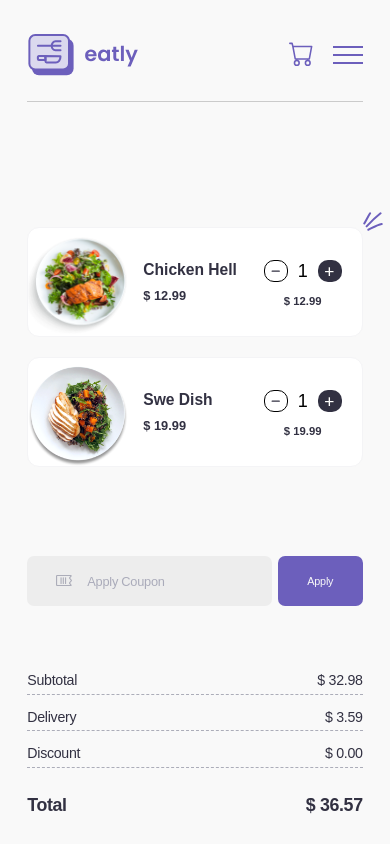
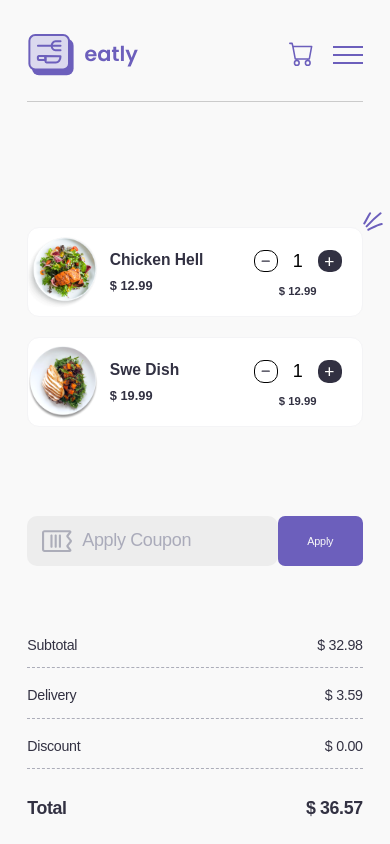
Before and after one commit to olymuzyka-intensive/eatly-react, a React (Vite) app: page /cart in a window 390 px wide. Shown: the top 844 px of the page. Built offline with nearby package versions, Linux system fonts and the light colour scheme.

Commit message:
fix problems

```diff
--- a/src/css/media.css
+++ b/src/css/media.css
@@ -303,6 +303,12 @@
     font-size: 12.09px;
     line-height: 17.8px;
   }
+  .footer__socials {
+    gap: 38px;
+  }
+  .footer__icon svg {
+    height: 15.23px;
+  }
   .promo__title {
     font-size: 53.5px;
   }
@@ -447,7 +453,7 @@
     font-size: 53.33px;
     line-height: 80px;
   }
-  .supersale__slider_weekend {
+  .supersale__slider_promo {
     font-size: 62.16px;
     top: 55px;
     letter-spacing: -0.2rem;
@@ -557,6 +563,11 @@
   .shopping__row {
     width: 492px;
   }
+  .shopping__cards_decor-1 {
+    width: 29.16px;
+    top: -30px;
+    right: -35px;
+  }
   .shopping__cards_decor-2 {
     right: -90px;
     width: 85px;
@@ -566,7 +577,8 @@
     width: 85px;
   }
   .shopping__item {
-    width: 485px;
+    padding: 17.35px 0;
+    background-size: 70.2px;
   }
   .shopping__item_subtitle {
     font-size: 15.6px;
@@ -585,42 +597,87 @@
     height: 22.5px;
     background-size: 8.5px;
   }
+  .shopping__item_info:nth-child(1) {
+    background-size: 70.2px 72.75px;
+    background-position-y: center;
+  }
+  .shopping__item_info:nth-child(2) {
+    background-size: 70.2px 72.75px;
+    background-position-y: center;
+  }
+  .shopping__item_info-1 {
+    padding-left: 81.54px;
+  }
+  .shopping__item_info-2 {
+    padding-right: 20px;
+  }
   .shopping__item_info-1, .shopping__item_info-2 {
     gap: 6px;
   }
-  .shopping__item_counter input {
+  .shopping__item_info_counter input {
     width: 30px;
   }
-  .shopping__form {
+  .shopping__item__form {
     gap: 5.69px;
   }
-  .shopping__form input {
+  .shopping__item__form input {
     border-radius: 7.09px;
     width: 384.71px;
     background-size: 15.5px 21.3px;
     padding: 17.7px 0 17.4px 60px;
   }
-  .shopping__form input::-moz-placeholder {
+  .shopping__item__form input::-moz-placeholder {
     font-size: 12.8px;
     line-height: 15px;
   }
-  .shopping__form input::placeholder {
+  .shopping__item__form input::placeholder {
     font-size: 12.8px;
     line-height: 15px;
   }
-  .shopping__price_sub {
+  .shopping__item__price_sub {
     font-size: 14.2px;
     line-height: 17px;
     letter-spacing: -0.02em;
   }
-  .shopping__price_total {
+  .shopping__item__price_total {
     font-size: 17.8px;
     line-height: 17px;
     letter-spacing: -0.02em;
   }
-  .shopping__pay_item:not(:last-child) {
+  .shopping__item__pay_item:not(:last-child) {
     padding-top: 11px;
     padding-bottom: 4.8px;
+  }
+  .shopping__pay_item {
+    font-size: 14.22px;
+    line-height: 16.71px;
+    letter-spacing: -0.02em;
+  }
+  .shopping__price_sub {
+    font-size: 14.22px;
+    line-height: 17px;
+    letter-spacing: -0.02em;
+  }
+  .shopping__price_total {
+    font-size: 17.78px;
+    line-height: 21px;
+    letter-spacing: -0.02em;
+  }
+  .shopping__form input {
+    width: 375px;
+    padding: 17.1px 0;
+    padding-left: 55px;
+    background-position: 14.94px center;
+  }
+  .shopping__form input::-moz-placeholder {
+    font-size: 18px;
+    line-height: 21px;
+    letter-spacing: -0.02em;
+  }
+  .shopping__form input::placeholder {
+    font-size: 18px;
+    line-height: 21px;
+    letter-spacing: -0.02em;
   }
   .blog__row {
     padding: 75px 0 86px;
@@ -680,7 +737,8 @@
     padding: 72px 0 103px;
   }
   .questions__header_decor {
-    right: 200px;
+    right: 230px;
+    width: 23.82px;
   }
   .questions__list__item {
     height: 75px;
@@ -693,6 +751,14 @@
   }
   .questions__item_button {
     margin-top: 10px;
+  }
+  .questions__item_title {
+    font-size: 16.65px;
+    line-height: 42px;
+    padding-top: 20.44px;
+  }
+  .questions__item_question-active {
+    font-size: 14px;
   }
   .getsupersale__row {
     padding: 40.5px;
@@ -985,7 +1051,7 @@
   .supersale__slider_title {
     font-size: 50px;
   }
-  .supersale__slider_weekend {
+  .supersale__slider_promo {
     font-size: 45px;
   }
   .supersale input {
@@ -1004,8 +1070,15 @@
   .questions__header_decor {
     right: 90px;
   }
+  .questions__item_title {
+    font-size: 16.54px;
+    line-height: 42.13px;
+  }
   .questions__item_button {
     margin-top: 10px;
+  }
+  .questions__item_question-active {
+    font-size: 15px;
   }
   .dishes__item {
     border-radius: 22.62px;
@@ -1200,7 +1273,7 @@
     width: 117px;
   }
   .customer__slider_control {
-    left: 0px;
+    right: auto;
   }
   .customer__item {
     flex: 0 0 353px;
@@ -1242,7 +1315,7 @@
     font-size: 30.31px;
     line-height: 45px;
   }
-  .supersale__slider_weekend {
+  .supersale__slider_promo {
     font-size: 35.33px;
     line-height: 53px;
   }
@@ -1276,6 +1349,7 @@
   .questions__item_title {
     font-size: 12.3px;
     line-height: 31px;
+    padding: 15px 0;
   }
   .questions__item_questions {
     width: 316px;
@@ -1376,9 +1450,6 @@
   }
   .shopping__item_info {
     width: 100%;
-  }
-  .shopping__item_info-2 {
-    padding-right: 20px;
   }
   .shopping__cards_decor-1 {
     top: -15px;
@@ -1784,6 +1855,7 @@
   .supersale__slider_img {
     width: 102.77px;
     height: 102.77px;
+    right: 10px;
   }
   .shoping__form input {
     width: 223px;
--- a/src/css/style.css
+++ b/src/css/style.css
@@ -802,8 +802,9 @@ h2 span {
 }
 .questions__header_decor {
   position: absolute;
-  top: -35px;
-  right: 385px;
+  top: -25px;
+  right: 410px;
+  width: 32.8px;
 }
 .questions__header_title {
   font-size: 45px;
@@ -822,9 +823,10 @@ h2 span {
   display: flex;
   flex-direction: row;
   border-bottom: 1px solid #8E97A6;
-  min-height: 100px;
+  min-height: 110px;
   width: 100%;
   margin-left: 8px;
+  padding: 45px 0 30px;
 }
 .questions__item_title {
   position: relative;
@@ -856,7 +858,7 @@ h2 span {
   background: url(/src/img/Plus.svg) no-repeat;
   width: 31px;
   height: 31px;
-  margin-top: 20px;
+  margin-top: 15px;
   margin-right: 12px;
   margin-left: auto;
   cursor: pointer;
@@ -904,7 +906,7 @@ h2 span {
   gap: 53.8px;
   align-items: flex-end;
 }
-.footer__icon {
+.footer__icon svg {
   fill: #081420;
   height: 21.42px;
 }
@@ -1089,7 +1091,7 @@ h2 span {
 
 .getsupersale {
   margin-top: 107px;
-  padding: 80px 0 80px;
+  padding: 60px 0 80px;
   position: relative;
 }
 .getsupersale__row {
@@ -1138,13 +1140,9 @@ h2 span {
   text-transform: capitalize;
 }
 
-.map {
-  padding-top: 120px;
-}
-
 .shopping {
   margin-top: 107px;
-  padding: 120px 0 180px;
+  padding: 120px 0;
 }
 .shopping__row {
   position: relative;
@@ -1212,18 +1210,18 @@ h2 span {
 }
 .shopping__item {
   width: 100%;
-  height: 110px;
+  padding: 24.5px 0;
   border-radius: 12px;
   border: 1.4px solid #F4F4F6;
   display: flex;
   justify-content: space-between;
 }
-.shopping__item:nth-child(1) {
+.shopping__item_info:nth-child(1) {
   background: #fff url(/src/img/Food-1.png) no-repeat;
   background-size: 100px 100px;
   background-position-y: bottom;
 }
-.shopping__item:nth-child(2) {
+.shopping__item_info:nth-child(2) {
   background: #fff url(/src/img/Food-2.png) no-repeat;
   background-size: 100px 100px;
   background-position-y: bottom;
@@ -1336,16 +1334,18 @@ h2 span {
   font-weight: 600;
   font-size: 16px;
   line-height: 22px;
-  line-height: 40.345px;
 }
 .shopping__price_sub {
   font-weight: 400;
   font-size: 20px;
   margin-top: 3px;
+  color: #323142;
+  line-height: 17px;
 }
 .shopping__price_total {
   font-weight: 600;
   font-size: 25px;
+  line-height: 17px;
 }
 
 .support {
@@ -1505,6 +1505,7 @@ h2 span {
 
 .map {
   margin-top: 107px;
+  padding-top: 120px;
 }
 .map iframe {
   border: 0;
@@ -1629,10 +1630,10 @@ h2 span {
 }
 .supersale__promo {
   display: flex;
-  overflow: hidden;
   width: 60%;
   flex-direction: column;
   position: static;
+  overflow: hidden;
 }
 .supersale__promo_decor {
   position: absolute;
@@ -1642,8 +1643,10 @@ h2 span {
 .supersale__list {
   display: flex;
   flex-direction: row;
+  position: relative;
+}
+.supersale__slider {
   width: 300%;
-  position: relative;
 }
 .supersale__slider_item {
   width: 100%;
@@ -1651,28 +1654,30 @@ h2 span {
   position: relative;
   background: url(/src/img/bg_supersale.png), #6C5FBC;
   margin-right: 10px;
-  display: flex;
   padding: 30px 0 107px 58.43px;
 }
-.supersale__slider__item.active {
-  width: 100%;
-  border-radius: 18.69px;
-  position: relative;
-  background: url(/src/img/bg_supersale.png), #6C5FBC;
-  margin-right: 10px;
-  display: flex;
-  padding: 30px 0 107px 58.43px;
-}
-.supersale__slider__item.active:nth-child(1) {
-  transform: translate(0px, 0px, 0px);
+.supersale__slider_item:nth-child(1) {
+  transform: translateX(-110%);
   transition: 1s ease-in-out;
 }
-.supersale__slider__item.active:nth-child(2) {
-  transform: translate(-500px, 0px, 0px);
+.supersale__slider_item:nth-child(2) {
+  transform: translateX(90%);
   transition: 1s ease-in-out;
 }
-.supersale__slider__item.active:nth-child(3) {
-  transform: translate(-800px, 0px, 0px);
+.supersale__slider_item:nth-child(3) {
+  transform: translateX(180%);
+  transition: 1s ease-in-out;
+}
+.supersale__slider_item:nth-child(1).active {
+  transform: translateX(0%);
+  transition: 1s ease-in-out;
+}
+.supersale__slider_item:nth-child(2).active {
+  transform: translateX(-101%);
+  transition: 1s ease-in-out;
+}
+.supersale__slider_item:nth-child(3).active {
+  transform: translateX(-202%);
   transition: 1s ease-in-out;
 }
 .supersale__slider_title {
--- a/src/scss/components/_footer.scss
+++ b/src/scss/components/_footer.scss
@@ -37,7 +37,7 @@
         align-items: flex-end;
     }
 
-    &__icon {
+    &__icon svg {
         fill: #081420;
         height: 21.42px;
     }
--- a/src/scss/components/_other.scss
+++ b/src/scss/components/_other.scss
@@ -186,7 +186,7 @@
 
 .getsupersale {
     margin-top: 107px;
-    padding: 80px 0 80px;
+    padding: 60px 0 80px;
     position: relative;
     &__row {
         padding: 60px 65px;
@@ -236,13 +236,9 @@
     }
 }
 
-.map {
-    padding-top: 120px;
-}
-
 .shopping {
     margin-top: 107px;
-    padding: 120px 0 180px;
+    padding: 120px 0;
     &__row {
         position: relative;
         width: 692px;
@@ -307,11 +303,13 @@
 
     &__item {
         width: 100%;
-        height: 110px;
+        padding: 24.5px 0;
         border-radius: 12px;
         border: 1.4px solid #F4F4F6;
         display: flex;
         justify-content: space-between;
+
+        &_info {
             &:nth-child(1) {
                 background: $white url(/src/img/Food-1.png) no-repeat;
                 background-size: 100px 100px;
@@ -323,7 +321,6 @@
                 background-size: 100px 100px;
                 background-position-y: bottom;
             }
-        &_info {
             &-1 {
                 justify-content: center;
                 display: flex;
@@ -407,10 +404,6 @@
         }
     }
 
-    // &__list {
-    //     position: relative;
-    // }
-
     &__pay {
         margin-bottom: 39px;
         &_item {
@@ -441,17 +434,17 @@
         font-weight: 600;
         font-size: 16px;
         line-height: 22px;
-
-        line-height: 40.345px;
-
         &_sub {
             font-weight: 400;
             font-size: 20px;
             margin-top: 3px;
+            color: #323142;
+            line-height: 17px;
         }
         &_total {
             font-weight: 600;
             font-size: 25px;
+            line-height: 17px;
         }
     }
 }
@@ -625,6 +618,7 @@
 
 .map {
     margin-top: 107px;
+    padding-top: 120px;
     iframe {
         border: 0;
         border-radius: 25px;
--- a/src/scss/media.scss
+++ b/src/scss/media.scss
@@ -385,12 +385,22 @@
                 height: 40.53px;
                 }
         }
+
         &__bottom {
             padding-top: 40.53px;
         }
+
         &__text {
             font-size: 12.09px;
             line-height: 17.8px;
+        }
+
+        &__socials {
+            gap: 38px;
+        }
+
+        &__icon svg{
+            height: 15.23px;
         }
     }
 
@@ -571,7 +581,7 @@
                 font-size: 53.33px;
                 line-height: 80px;
             }
-            &_weekend {
+            &_promo {
                 font-size: 62.16px;
                 top: 55px;
                 letter-spacing: -0.2rem;
@@ -703,6 +713,11 @@
 
         &__cards {
             &_decor {
+                &-1 {
+                    width: 29.16px;
+                    top: -30px;
+                    right: -35px;
+                }
                 &-2 {
                     right: -90px;
                     width: 85px;
@@ -713,8 +728,10 @@
                 }
             }
         }
+
         &__item {
-            width: 485px;
+            padding: 17.35px 0;
+            background-size: 70.2px;
             &_subtitle {
                 font-size: 15.6px;
                 line-height: 22px;
@@ -733,7 +750,23 @@
                 height: 22.5px;
                 background-size: 8.5px;
             }
-            &_info-1, &_info-2 {
+            &_info {
+                &:nth-child(1) {
+                    background-size: 70.2px 72.75px;
+                    background-position-y: center;
+                }
+                &:nth-child(2) {
+                    background-size: 70.2px 72.75px;
+                    background-position-y: center;
+                }
+                &-1 {
+                    padding-left: 81.54px
+                }
+                &-2 {
+                    padding-right: 20px;
+                }
+
+                &-1, &-2 {
                 gap: 6px;
             }
             &_counter {
@@ -776,6 +809,42 @@
                 padding-bottom: 4.8px;
             }
         }
+        }
+
+        &__pay {
+            &_item {
+                font-size: 14.22px;
+                line-height: 16.71px;
+                letter-spacing: -0.02em;
+            }
+        }
+
+        &__price {
+            &_sub {
+                font-size: 14.22px;
+                line-height: 17px;
+                letter-spacing: -0.02em;
+            }
+            &_total {
+                font-size: 17.78px;
+                line-height: 21px;
+                letter-spacing: -0.02em;
+            }
+        }
+
+        &__form {
+            input {
+                width: 375px;
+                padding: 17.1px 0;
+                padding-left: 55px;
+                background-position: 14.94px center;
+            }
+            input::placeholder {
+                font-size: 18px;
+                line-height: 21px;
+                letter-spacing: -0.02em;
+            }
+        }
     }
 
     .blog {
@@ -848,7 +917,8 @@
         }
         &__header {
             &_decor {
-                right: 200px;
+                right: 230px;
+                width: 23.82px;
             }
         }
         &__list {
@@ -865,6 +935,16 @@
         &__item {
             &_button {
                 margin-top: 10px;
+            }
+            &_title {
+                font-size: 16.65px;
+                line-height: 42px;
+                padding-top: 20.44px;
+            }
+            &_question {
+                &-active {
+                    font-size: 14px;
+                }
             }
         }
     }
@@ -973,6 +1053,7 @@
             background-position: 50% 25%;
         }
     }
+
 }
 
 @media (max-width: 768px) {
@@ -1226,7 +1307,7 @@
             &_title {
                 font-size: 50px;
             }
-            &_weekend {
+            &_promo {
                 font-size: 45px;
             }
         }
@@ -1253,8 +1334,18 @@
             }
         }
         &__item {
+            &_title {
+                font-size: 16.54px;
+                line-height: 42.13px;
+            }
             &_button {
                 margin-top: 10px;
+            }
+            &_question {
+                // font-size: 14px;
+                &-active {
+                    font-size: 15px;
+                }
             }
         }
     }
@@ -1518,7 +1609,7 @@
         }
         &__slider {
             &_control {
-                left: 0px;
+                right: auto;
             }
         }
         &__item {
@@ -1569,7 +1660,7 @@
                 line-height: 45px;
             }
 
-            &_weekend {
+            &_promo {
                 font-size: 35.33px;
                 line-height: 53px;
             }
@@ -1610,6 +1701,7 @@
             &_title {
                 font-size: 12.3px;
                 line-height: 31px;
+                padding: 15px 0;
             }
             &_questions {
                 width: 316px;
@@ -1734,11 +1826,9 @@
             width: 100%;
         }
         &__item {
+
             &_info {
                 width: 100%;
-                &-2 {
-                    padding-right: 20px;
-                }
             }
         }
         &__cards {
@@ -1768,7 +1858,7 @@
     }
 
     .popup {
-    margin-top: 100px;
+        margin-top: 100px;
         &__row {
             flex-direction: column;
             width: 100%;
@@ -2288,6 +2378,7 @@
             &_img {
                 width: 102.77px;
                 height: 102.77px;
+                right: 10px;
             }
         }
     }
```
Also changed, not shown: src/laouts/Questions.jsx (+18 -16 lines), src/scss/components/_item-menu.scss (+29 -25 lines), src/scss/components/_questions.scss (+6 -4 lines), 2 other files (tests, documents, lock files or other folders). Lines whose indentation alone changed are shown as unchanged.
